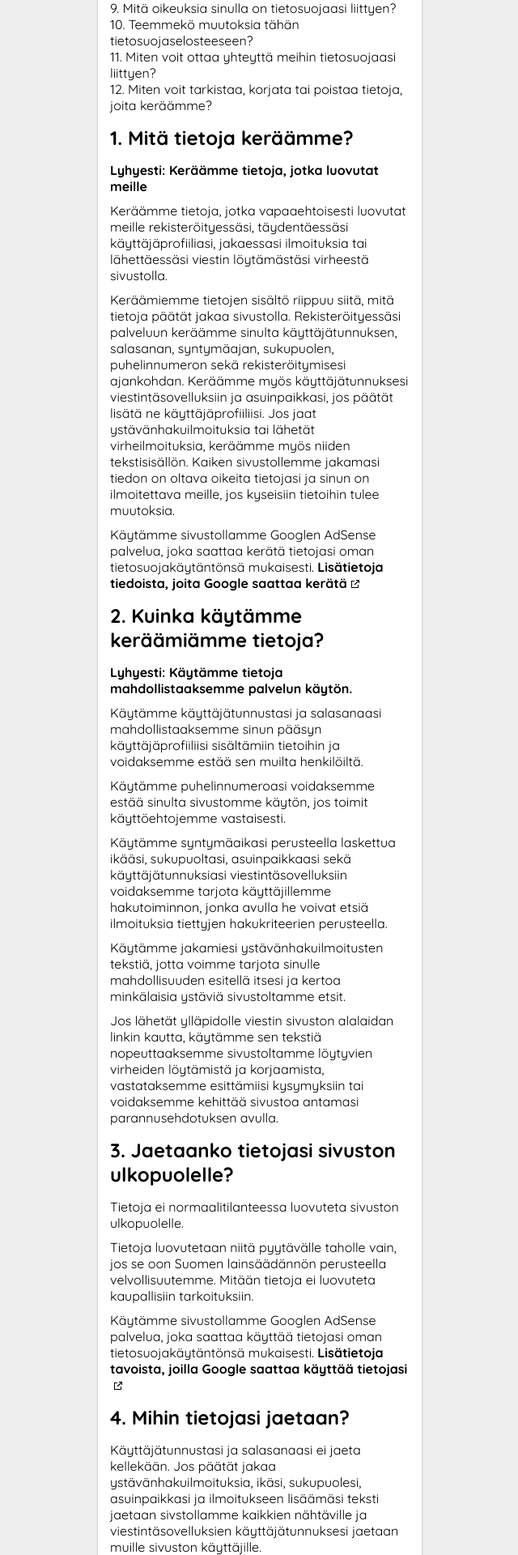
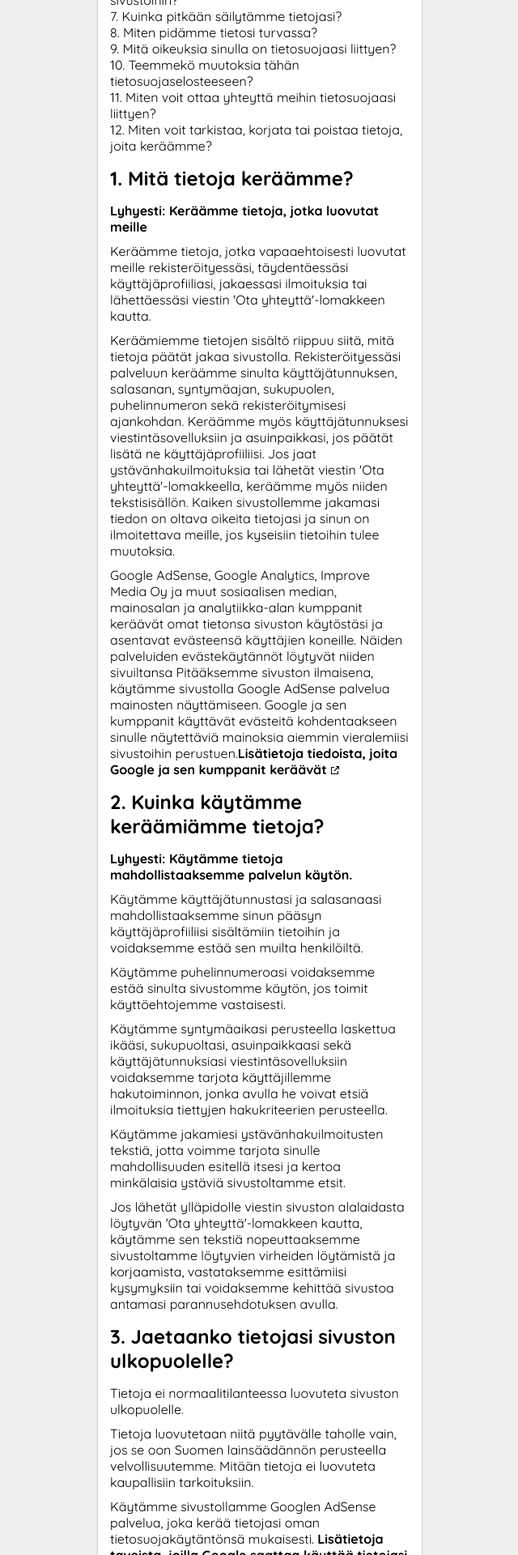
Before and after one commit to jnsjknn/nettikamu, a React (Create React App) app: page /tietosuoja in a window 1280 px wide. Shown: the part 880-2800 px from the top of the page at 81% size, without its empty margins (319-959 px from the left). Built offline with nearby package versions, Linux system fonts and the light colour scheme; no server answers.

Commit message:
Update privacy policy

```diff
--- a/src/components/pages/PrivacyPolicy/PrivacyPolicy.js
+++ b/src/components/pages/PrivacyPolicy/PrivacyPolicy.js
@@ -12,6 +12,12 @@ const PrivacyPolicy = ({ history }) => {
       </p>
       <p>
         <i>Muokattu 8.2.2021: Kirjoitusvirhe korjattu</i>
+      </p>
+      <p>
+        <i>
+          Muokattu 15.2.2021: Kuvausta Google AdSense -palvelun tietojen
+          käsittelystä tarkennettu
+        </i>
       </p>
       <p>
         Nettikamu ("me", "sivusto") on sitoutunut suojaamaan henkilötietojasi ja
@@ -55,7 +61,7 @@ const PrivacyPolicy = ({ history }) => {
       <p>
         Keräämme tietoja, jotka vapaaehtoisesti luovutat meille
         rekisteröityessäsi, täydentäessäsi käyttäjäprofiiliasi, jakaessasi
-        ilmoituksia tai lähettäessäsi viestin löytämästäsi virheestä sivustolla.
+        ilmoituksia tai lähettäessäsi viestin 'Ota yhteyttä'-lomakkeen kautta.
       </p>
       <p>
         Keräämiemme tietojen sisältö riippuu siitä, mitä tietoja päätät jakaa
@@ -63,20 +69,26 @@ const PrivacyPolicy = ({ history }) => {
         käyttäjätunnuksen, salasanan, syntymäajan, sukupuolen, puhelinnumeron
         sekä rekisteröitymisesi ajankohdan. Keräämme myös käyttäjätunnuksesi
         viestintäsovelluksiin ja asuinpaikkasi, jos päätät lisätä ne
-        käyttäjäprofiiliisi. Jos jaat ystävänhakuilmoituksia tai lähetät
-        virheilmoituksia, keräämme myös niiden tekstisisällön. Kaiken
+        käyttäjäprofiiliisi. Jos jaat ystävänhakuilmoituksia tai lähetät viestin
+        'Ota yhteyttä'-lomakkeella, keräämme myös niiden tekstisisällön. Kaiken
         sivustollemme jakamasi tiedon on oltava oikeita tietojasi ja sinun on
         ilmoitettava meille, jos kyseisiin tietoihin tulee muutoksia.
       </p>
       <p>
-        Käytämme sivustollamme Googlen AdSense palvelua, joka saattaa kerätä
-        tietojasi oman tietosuojakäytäntönsä mukaisesti.{' '}
+        Google AdSense, Google Analytics, Improve Media Oy ja muut sosiaalisen
+        median, mainosalan ja analytiikka-alan kumppanit keräävät omat tietonsa
+        sivuston käytöstäsi ja asentavat evästeensä käyttäjien koneille. Näiden
+        palveluiden evästekäytännöt löytyvät niiden sivuiltansa Pitääksemme
+        sivuston ilmaisena, käytämme sivustolla Google AdSense palvelua
+        mainosten näyttämiseen. Google ja sen kumppanit käyttävät evästeitä
+        kohdentaakseen sinulle näytettäviä mainoksia aiemmin vieralemiisi
+        sivustoihin perustuen.
         <a
           href="https://policies.google.com/technologies/partner-sites"
           target="_blank"
           rel="noreferrer"
         >
-          Lisätietoja tiedoista, joita Google saattaa kerätä
+          Lisätietoja tiedoista, joita Google ja sen kumppanit keräävät
         </a>
       </p>
       <h2>2. Kuinka käytämme keräämiämme tietoja?</h2>
@@ -106,10 +118,11 @@ const PrivacyPolicy = ({ history }) => {
         sivustoltamme etsit.
       </p>
       <p>
-        Jos lähetät ylläpidolle viestin sivuston alalaidan linkin kautta,
-        käytämme sen tekstiä nopeuttaaksemme sivustoltamme löytyvien virheiden
-        löytämistä ja korjaamista, vastataksemme esittämiisi kysymyksiin tai
-        voidaksemme kehittää sivustoa antamasi parannusehdotuksen avulla.
+        Jos lähetät ylläpidolle viestin sivuston alalaidasta löytyvän 'Ota
+        yhteyttä'-lomakkeen kautta, käytämme sen tekstiä nopeuttaaksemme
+        sivustoltamme löytyvien virheiden löytämistä ja korjaamista,
+        vastataksemme esittämiisi kysymyksiin tai voidaksemme kehittää sivustoa
+        antamasi parannusehdotuksen avulla.
       </p>
       <h2>3. Jaetaanko tietojasi sivuston ulkopuolelle?</h2>
       <p>Tietoja ei normaalitilanteessa luovuteta sivuston ulkopuolelle.</p>
@@ -119,8 +132,8 @@ const PrivacyPolicy = ({ history }) => {
         kaupallisiin tarkoituksiin.
       </p>
       <p>
-        Käytämme sivustollamme Googlen AdSense palvelua, joka saattaa käyttää
-        tietojasi oman tietosuojakäytäntönsä mukaisesti.{' '}
+        Käytämme sivustollamme Googlen AdSense palvelua, joka kerää tietojasi
+        oman tietosuojakäytäntönsä mukaisesti.{' '}
         <a
           href="https://policies.google.com/technologies/partner-sites"
           target="_blank"
@@ -143,7 +156,7 @@ const PrivacyPolicy = ({ history }) => {
         5. Käytetäänkö sivustolla evästeitä tai muita seurantateknologioita?
       </h2>
       <p>
-        Käytämme sivustolla evästeitä{' '}
+        Käytämme sivustolla omia sekä kolmansien osapuolien evästeitä{' '}
         <Link to={pathnames.COOKIE_POLICY}>evästekäytäntömme</Link> mukaisesti.
         Emme käytä muita seurantateknologioita.
       </p>
@@ -182,10 +195,22 @@ const PrivacyPolicy = ({ history }) => {
         <li>- Saada kopio sinusta kerätyistä tiedoista</li>
         <li>- Pyytää tietojesi korjausta tai poistoa</li>
         <li>- Rajoittaa tietojesi käsittelyä</li>
+        <li>- Estää mainosten kohdentaminen</li>
       </ul>
       <p>
         Voit muuttaa tai poistaa tietojasi kirjautumalla sisään sivustollemme
         tai ottamalle meihin yhteyttä alla olevilla yhteystiedoilla.
+      </p>
+      <p>
+        Voit estää mainosten Google kohdentamasta mainoksia vierailemalla{' '}
+        <a
+          href="https://www.google.com/settings/ads"
+          target="_blank"
+          rel="noreferrer"
+        >
+          Googlen Mainosasetukset
+        </a>{' '}
+        -sivulla
       </p>
       <p>tietosuoja@nettikamu.fi</p>
       <h2>10. Teemmekö muutoksia tähän tietosuojaselosteeseen?</h2>
```
